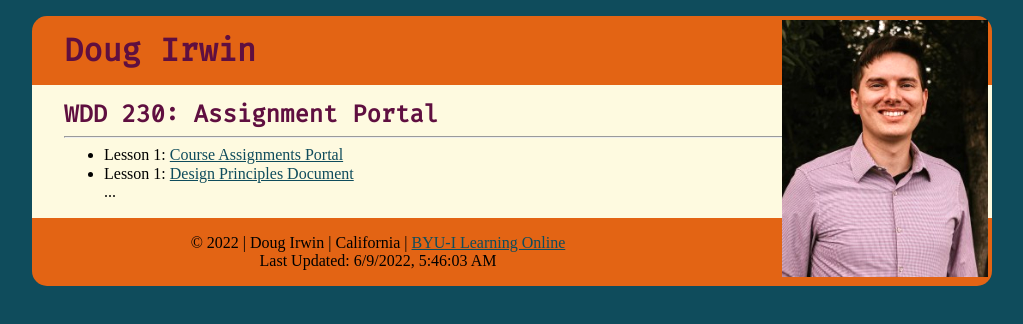
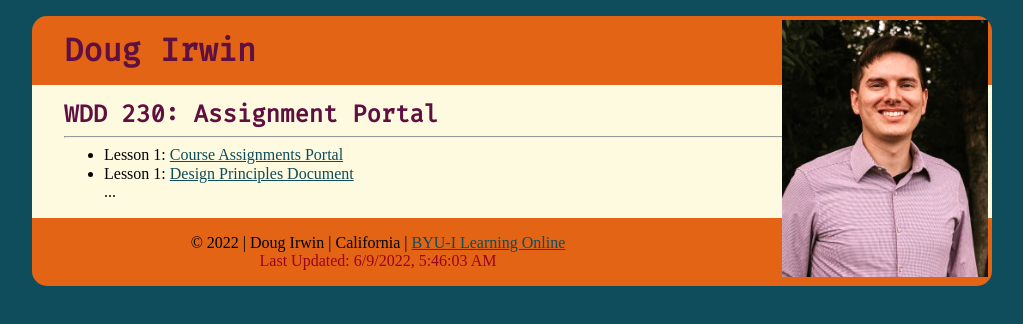
Before and after one commit to irwindoug/irwindoug.github.io, a plain HTML site: page index.html in a window 1280 px wide. Shown: the whole page, without its empty margins (128-1151 px from the left). Drawn offline with Linux system fonts and the light colour scheme.

Commit message:
Update index.html

```diff
--- a/index.html
+++ b/index.html
@@ -30,7 +30,7 @@
         <footer>
             &copy; <span id="year"></span> | Doug Irwin | California | <a href="">BYU-I Learning Online</a>
 
-            <div>Last Updated: <span id="update"></span></div>
+            <div class="accent">Last Updated: <span id="update"></span></div>
         </footer>
     </div>
     <script src="scripts/app.js"></script>
```
